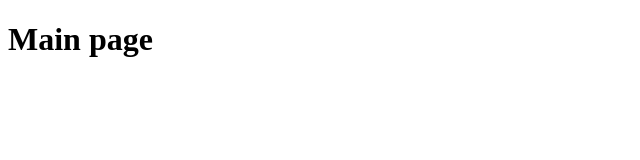
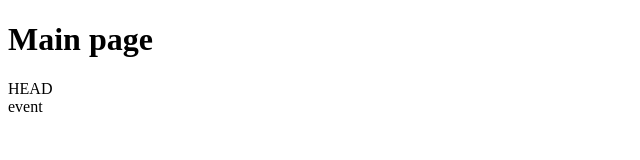
Before and after one commit to jjwhb178/MyGitApp, a plain HTML site: page index.html in a window 1280 px wide. Shown: the full height of the page, 0-640 px from the left. Drawn offline with Linux system fonts and the light colour scheme.

Commit message:
index.html 에 HEAD와 Content 영역의 Div태그 추가

```diff
--- a/index.html
+++ b/index.html
@@ -8,5 +8,11 @@
 </head>
 <body>
     <h1>Main page</h1>
+    <div>
+        HEAD
+    </div>
+    <div>
+        event
+    </div>
 </body>
 </html>
```
